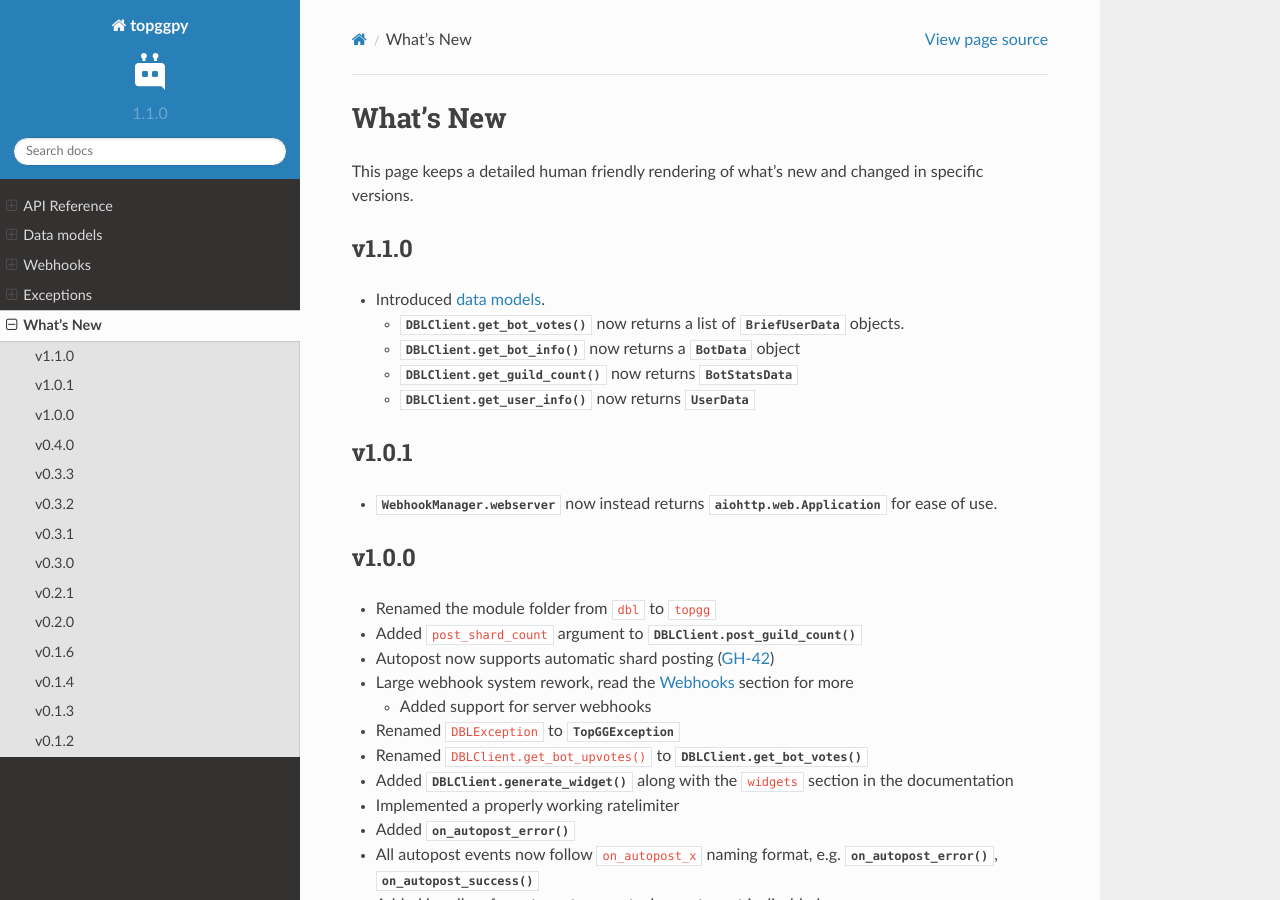
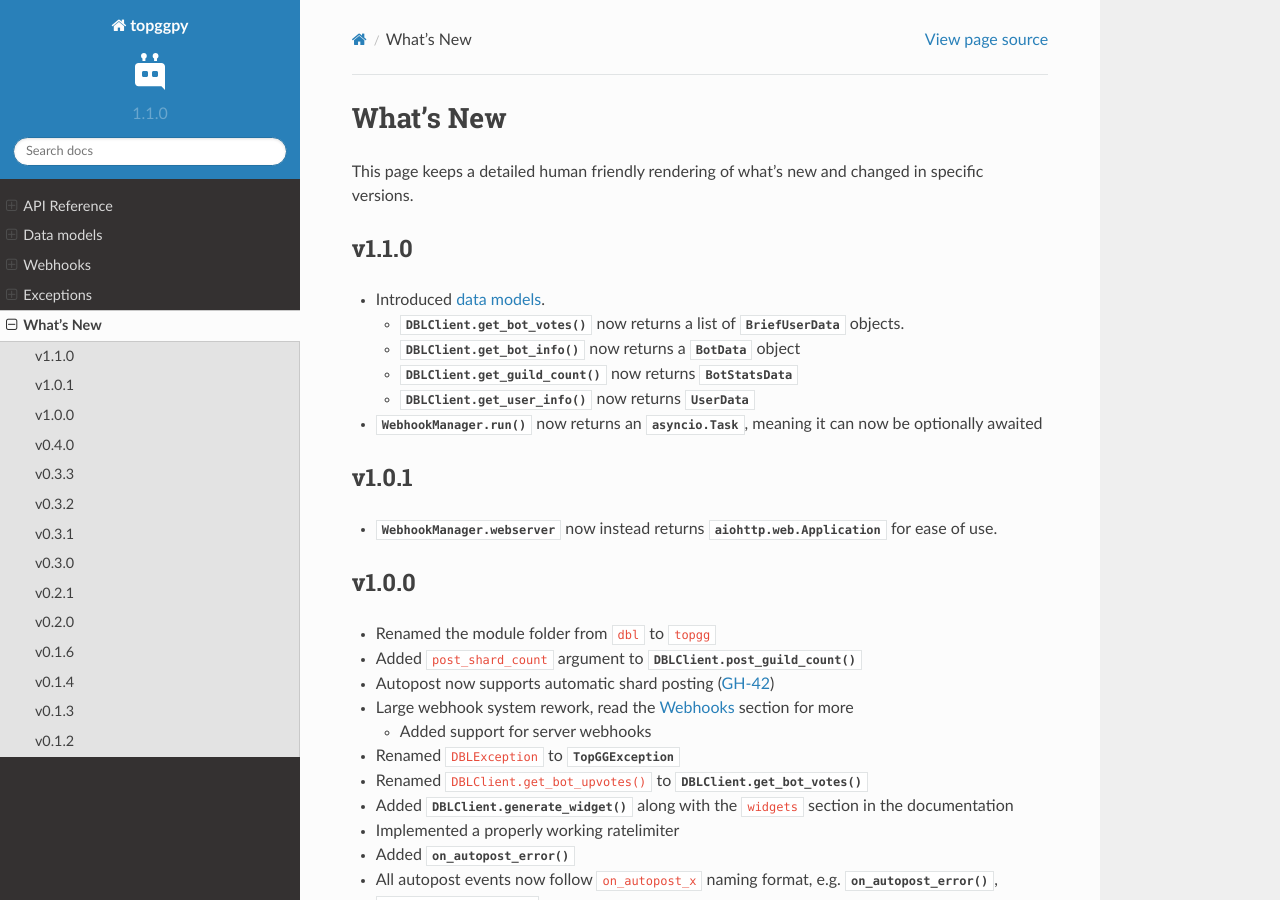
Before and after one commit to Top-gg-Community/python-sdk, a Sphinx documentation site: the page built from docs/whats_new.rst, in a window 1280 px wide and 900 px high. Built offline with Sphinx 7.4.7 and the Read the Docs theme 2.0.0, drawn with Linux system fonts in a browser that asks for light colours.

Commit message:
Update changelog

```diff
--- a/docs/whats_new.rst
+++ b/docs/whats_new.rst
@@ -20,6 +20,8 @@ v1.1.0
    * :meth:`DBLClient.get_guild_count` now returns :class:`BotStatsData`
 
    * :meth:`DBLClient.get_user_info` now returns :class:`UserData`
+
+* :meth:`WebhookManager.run` now returns an :class:`asyncio.Task`, meaning it can now be optionally awaited
 
 v1.0.1
 ======
```
